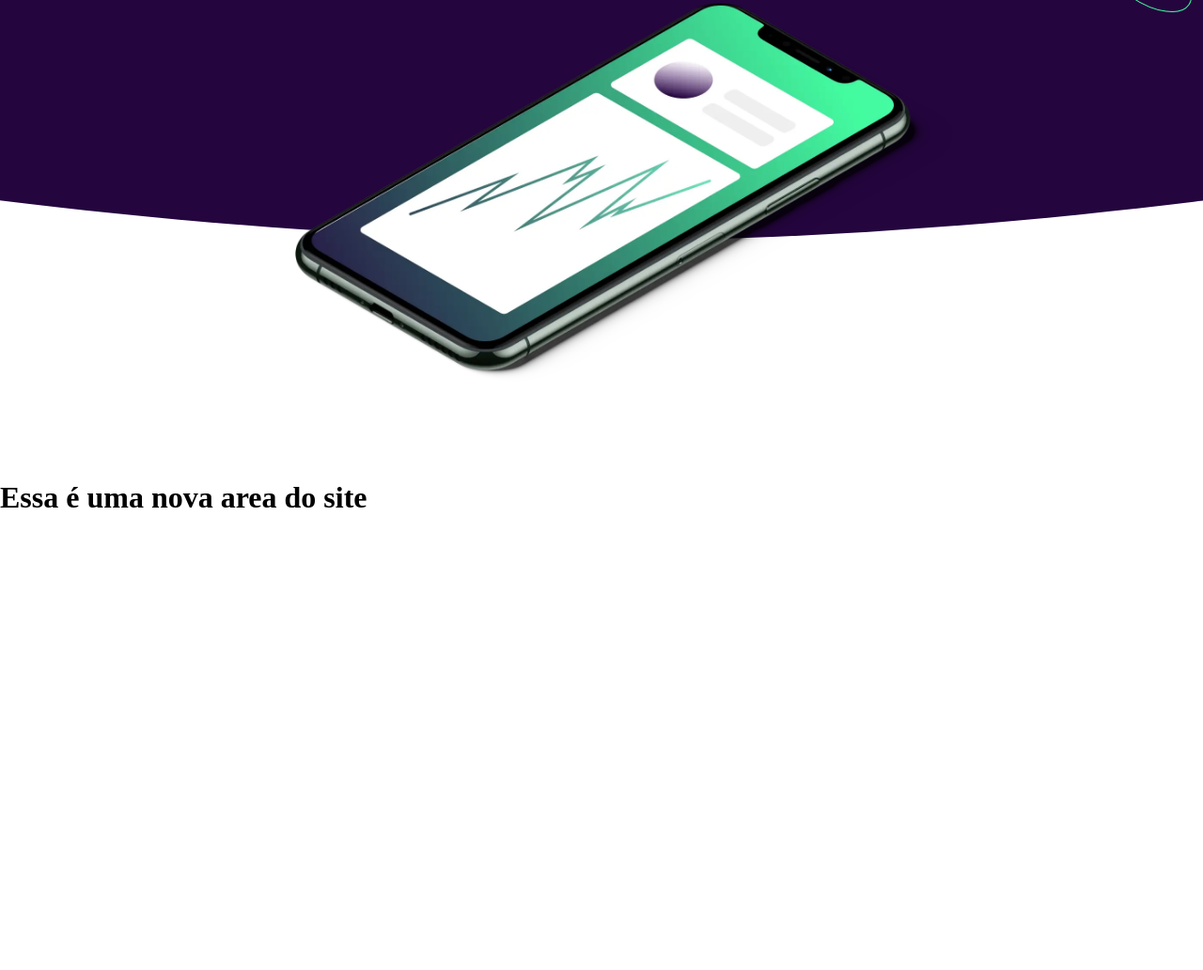
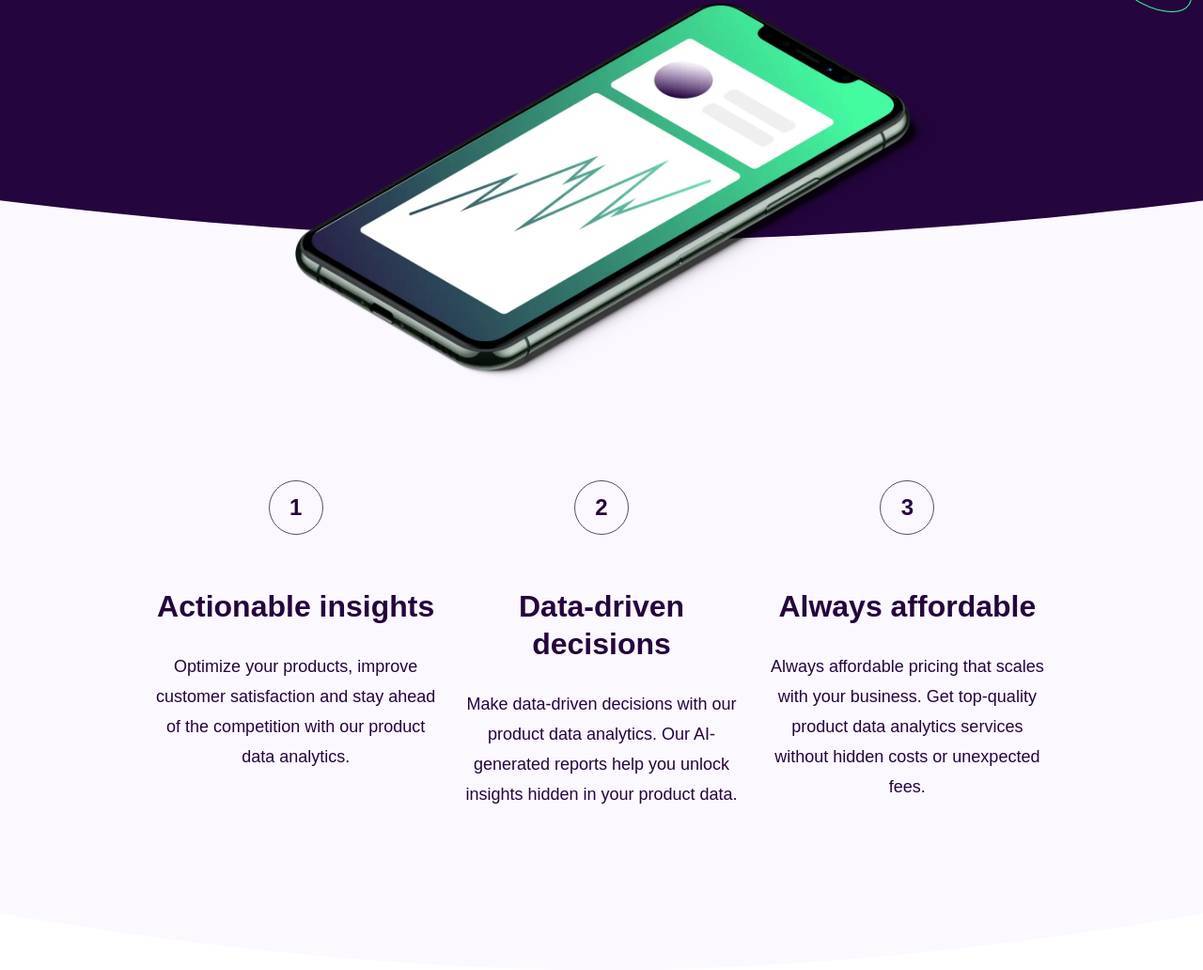
Before and after one commit to Jacoappolinario/workit-landing-page, a plain HTML site: page index.html in a window 1280 px wide. Shown: the part 466-1498 px from the top of the page at 94% size. Before the commit the page ends 1014 px from the top, so only its background shows below. Drawn offline with Linux system fonts and the light colour scheme.

Commit message:
Add introduction

```diff
--- a/assets/css/style.css
+++ b/assets/css/style.css
@@ -21,8 +21,17 @@ img {
   display: block;
 }
 
-h1 {
+h1,
+h2,
+h3,
+p,
+ul {
   margin: 0px;
+}
+
+ul {
+  padding: 0px;
+  list-style: none;
 }
 
 a {
@@ -30,14 +39,14 @@ a {
 }
 
 .header-bg {
-  background-color: #ffffff;
+  background-color: #fcf8ff;
   background-image: url("../images/bg-pattern-1.svg"),
     url("../images/bg-pattern-2.svg"), url("../images/bg-image-1.svg");
   background-repeat: no-repeat, no-repeat, no-repeat;
   background-size: 341px, 174px, cover;
   background-position: left -129px top 116.12px, right -50px top 314.17px,
     center bottom 255px;
-  box-shadow: inset 0 -255px #ffffff;
+  box-shadow: inset 0 -255px #fcf8ff;
 }
 
 .header {
@@ -149,7 +158,7 @@ a {
     background-size: 270.294px, 141.703px, cover;
     background-position: left -179px top 116.12px, right -73px top 314.17px,
       center bottom 166px;
-    box-shadow: inset 0 -166px #ffffff;
+    box-shadow: inset 0 -166px #fcf8ff;
   }
 
   .header {
@@ -186,7 +195,7 @@ a {
     background-repeat: no-repeat;
     background-size: cover;
     background-position: center bottom 180px;
-    box-shadow: inset 0 -180px #ffffff;
+    box-shadow: inset 0 -180px #fcf8ff;
   }
 
   .header {
@@ -215,10 +224,70 @@ a {
 @media (max-width: 475px) {
   .header-bg {
     background-position: center bottom 150px;
-    box-shadow: inset 0 -150px #ffffff;
+    box-shadow: inset 0 -150px #fcf8ff;
   }
 
   .hero-image {
     width: 298.305px;
   }
 }
+
+.introduction-bg {
+  background-image: url("../images/bg-image-2.svg");
+  background-repeat: no-repeat;
+  background-size: cover;
+  background-position: center bottom;
+}
+
+.introduction {
+  display: grid;
+  grid-template-columns: 1fr 1fr 1fr;
+  align-content: center;
+  gap: 1.62rem;
+  padding: 0px 10.31rem 10.69rem;
+}
+
+.introduction li {
+  display: flex;
+  flex-direction: column;
+  align-items: center;
+}
+
+.introduction-circle {
+  width: 56px;
+  height: 56px;
+  border: 1px solid #584d62;
+  border-radius: 30.5px;
+  display: flex;
+  align-items: center;
+  justify-content: center;
+  margin-bottom: 56px;
+}
+
+.introduction-circle h2 {
+  color: #24053e;
+  font-family: "Fraunces 144pt", sans-serif;
+  font-size: 1.5rem;
+  font-weight: 600;
+  line-height: 2.5rem;
+}
+
+.introduction-title {
+  color: #24053e;
+  font-family: "Fraunces 144pt", sans-serif;
+  font-size: 2rem;
+  font-weight: 600;
+  line-height: 2.5rem;
+  text-align: center;
+  margin-bottom: 28px;
+}
+
+.introduction-text {
+  color: #24053e;
+  font-family: "Manrope Regular", sans-serif;
+  font-size: 1.125rem;
+  font-weight: 400;
+  line-height: 2rem;
+  text-align: center;
+  max-width: 40ch;
+}
--- a/index.html
+++ b/index.html
@@ -33,8 +33,33 @@
     </div>
   </header>
 
-  <main>
-    <h1>Essa é uma nova area do site</h1>
+  <main class="introduction-bg">
+    <ul class="introduction">
+      <li>
+        <div class="introduction-circle">
+          <h2>1</h2>
+        </div>
+
+        <h3 class="introduction-title">Actionable insights</h3>
+        <p class="introduction-text">Optimize your products, improve customer satisfaction and stay ahead of the competition with our product data analytics.</p>
+      </li>
+      <li>
+        <div class="introduction-circle">
+          <h2>2</h2>
+        </div>
+
+        <h3 class="introduction-title">Data-driven decisions</h3>
+        <p class="introduction-text">Make data-driven decisions with our product data analytics. Our AI-generated reports help you unlock insights hidden in your product data.</p>
+      </li>
+      <li>
+        <div class="introduction-circle">
+          <h2>3</h2>
+        </div>
+
+        <h3 class="introduction-title">Always affordable</h3>
+        <p class="introduction-text">Always affordable pricing that scales with your business. Get top-quality product data analytics services without hidden costs or unexpected fees.</p>
+      </li>
+      </div>
   </main>
 </body>
 
```
